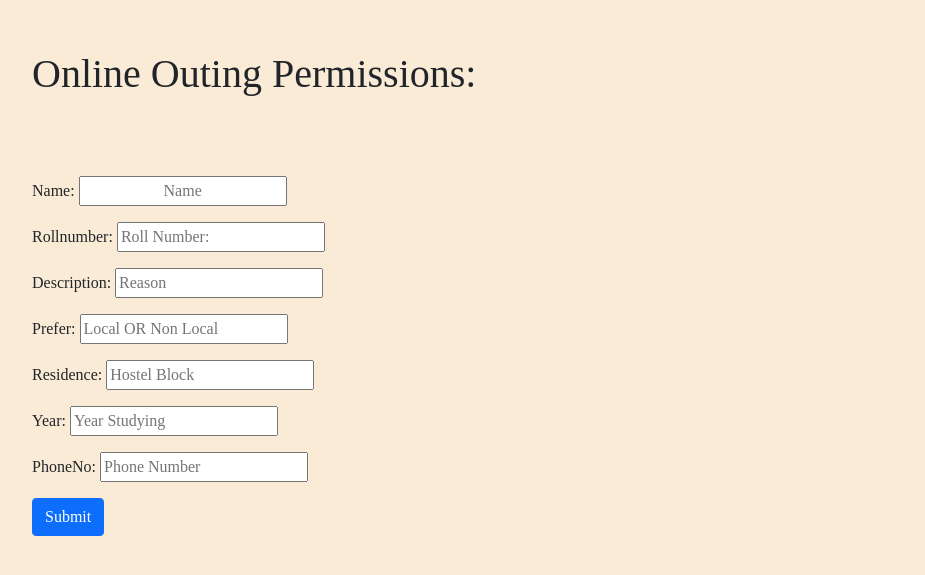
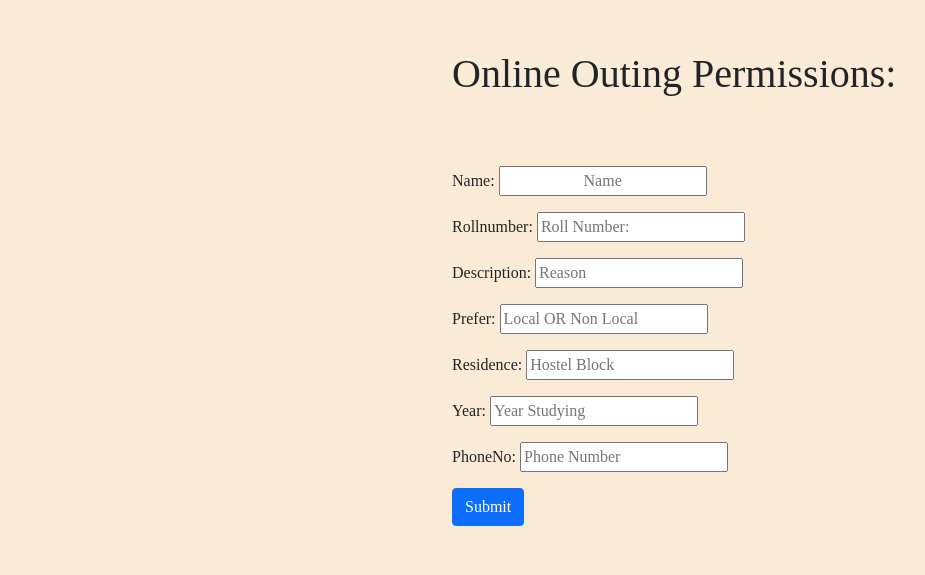
Before and after one commit to sumukhveeramalla/onlineouting, a Django app: page /actual in a window 1280 px wide. Shown: the part 56-631 px from the top of the page, without its empty margins (198-1123 px from the left). Run offline with Django 4.2, Linux system fonts and the light colour scheme.

Commit message:
added classes in css

```diff
--- a/static/styles.css
+++ b/static/styles.css
@@ -6,18 +6,22 @@
 
 
 .heading{
-    padding: 50px 30px 20px 30px;
+    padding: 50px 100px 10px 450px;
     margin-left: 200px;
 }
 
+.h1class{
+    padding: 10px 10px 10px 575px;
+}
+
 .forming1{
-    padding: 50px 30px 20px 30px;
+    padding: 50px 100px 50px 450px;
     margin-left: 200px;
 }
 
 table{
     margin: 300px;
-    color:green;
+    color:black;
 }
 .center{
     margin-left: auto;
--- a/templates/display.html
+++ b/templates/display.html
@@ -31,7 +31,7 @@
         </ul>
         </div>
       </nav>
-    <h1 >Outing Permissions Asked:</h1>
+    <h1 class="h1class">Outing Permissions Asked:</h1>
 
     <form action="" method="POST"></form>
     <div class="align">
@@ -53,7 +53,7 @@
     {% endfor %}
     </table>
     </div>
-    <h1>Accepted Permissions:</h1>
+    <h1 class="h1class">Accepted Permissions:</h1>
 
     <table style="width:50%; margin: 0 auto; border: 2px solid black">
         <th style="border: 2px solid black">Name:</th>
@@ -72,7 +72,7 @@
     {% endif %}
     {% endfor %}
     </table >
-    <h1>Rejected Permissions:</h1>
+    <h1 class="h1class">Rejected Permissions:</h1>
 
     <table style="width:50%; margin: 0 auto; border: 2px solid black">
         <th style="border: 2px solid black">Name:</th>
--- a/templates/result.html
+++ b/templates/result.html
@@ -30,7 +30,7 @@
         </ul>
         </div>
       </nav>
-    <h1 >Permissions In Waiting List:</h1>
+    <h1 class="h1class" >Permissions In Waiting List:</h1>
 
     <form action="" method="POST"></form>
     <div class="align">
@@ -52,7 +52,7 @@
     {% endfor %}
     </table>
     </div>
-    <h1>Accepted Permissions:</h1>
+    <h1 class="h1class">Accepted Permissions:</h1>
 
     <table style="width:50%; margin: 0 auto; border: 2px solid black">
         <th style="border: 2px solid black">Name:</th>
@@ -71,7 +71,7 @@
     {% endif %}
     {% endfor %}
     </table >
-    <h1>Rejected Permissions:</h1>
+    <h1 class="h1class">Rejected Permissions:</h1>
 
     <table style="width:50%; margin: 0 auto; border: 2px solid black">
         <th style="border: 2px solid black">Name:</th>
--- a/templates/update_student.html
+++ b/templates/update_student.html
@@ -12,9 +12,9 @@
 <body>
     {% block content %}
 
-    <h1>Update Student</h1>
+    <h1 class="heading" >Update Student</h1>
     <br>
-    <form action="" method="POST">
+    <form action="" method="POST" class="forming1">
         {% csrf_token %}
         {{ form.as_p }}
         <br/>
--- a/webapp/forms.py
+++ b/webapp/forms.py
@@ -24,12 +24,12 @@
         model = student
         fields = ('__all__')
         widgets = {
-            'name' : forms.TextInput(attrs={'class':'form-control'}),
-            'rollnumber': forms.NumberInput(attrs={'class':'form-control'}),
-            'description':forms.TextInput(attrs={'class':'form-control'}),
-            'prefer':forms.TextInput(attrs={'class':'form-control'}),
-            'Residence':forms.TextInput(attrs={'class':'form-control'}),
-            'year':forms.TextInput(attrs={'class':'form-control'}),
-            'phoneNo':forms.TextInput(attrs={'class':'form-control'}),
-            'status':forms.TextInput(attrs={'class':'form-control'})
+            'name' : forms.TextInput(attrs={'style': 'width:50%','style':'text-align: center', 'Style' : 'vertical-align:middle','placeholder':'Name'}),
+            'rollnumber': forms.NumberInput(attrs={'placeholder':'Roll Number:'}),
+            'description':forms.TextInput(attrs={'placeholder':'Reason'}),
+            'prefer':forms.TextInput(attrs={'placeholder':'Local OR Non Local'}),
+            'Residence':forms.TextInput(attrs={'placeholder':'Hostel Block'}),
+            'year':forms.TextInput(attrs={'placeholder':'Year Studying'}),
+            'phoneNo':forms.TextInput(attrs={'placeholder':'Phone Number'}),
+            'status':forms.TextInput(attrs={'placeholder':'yes or no'})
         }
```
